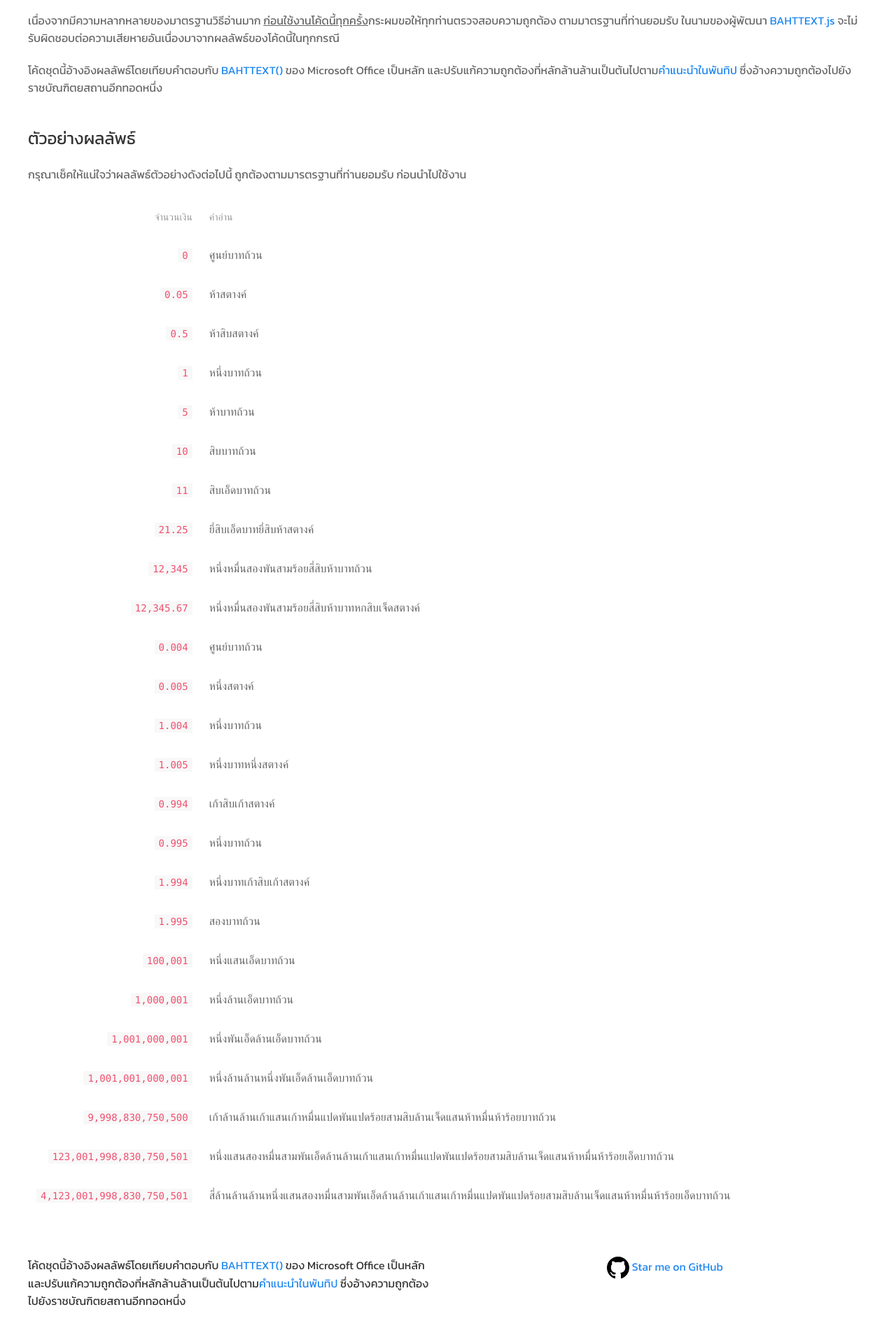
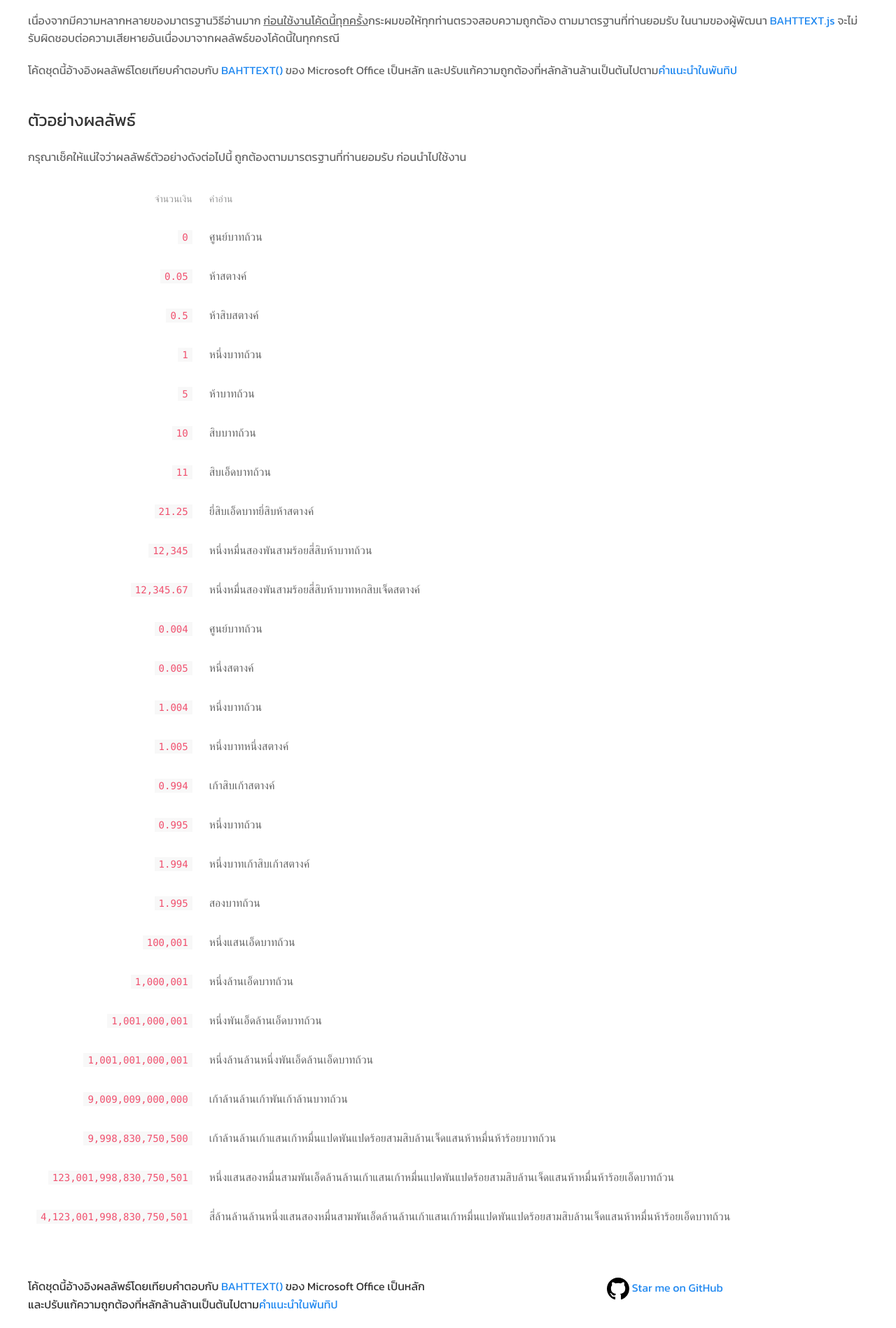
Before and after one commit to earthchie/BAHTTEXT.js, a plain HTML site: page index.html in a window 1280 px wide. Shown: the part 344-2242 px from the top of the page at 70% size. Drawn offline with nearby package versions, Linux system fonts and the light colour scheme.

Commit message:
1.1.3 - fix bugs

```diff
--- a/BAHTTEXT.js
+++ b/BAHTTEXT.js
@@ -1,6 +1,6 @@
 /**
  * @name BAHTTEXT.js
- * @version 1.1.2
+ * @version 1.1.3
  * @update April 26, 2017
  * @website: https://github.com/earthchie/BAHTTEXT.js
  * @author Earthchie http://www.earthchie.com/
@@ -68,10 +68,12 @@ function BAHTTEXT(num, suffix) {
                 parts = num.split('').reverse().join('').match(/\d{1,6}/g).map(function (part) {
                     return part.split('').reverse().join('');
                 });
-
+                console.log(parts);
                 // join parts
                 for (i = 0; i < parts.length; i = i + 1) {
-                    text = BAHTTEXT(parts[i], 'ล้าน'.repeat(i)) + text;
+                    if(parseInt(parts[i], 10)){
+                        text = BAHTTEXT(parts[i], 'ล้าน'.repeat(i)) + text;
+                    }
                 }
 
                 return text + suffix;
--- a/index.html
+++ b/index.html
@@ -40,7 +40,7 @@
         <h3>โปรดทราบ</h3>
         <p>เนื่องจากมีความหลากหลายของมาตรฐานวิธีอ่านมาก <u>ก่อนใช้งานโค้ดนี้ทุกครั้ง</u>กระผมขอให้ทุกท่านตรวจสอบความถูกต้อง ตามมาตรฐานที่ท่านยอมรับ ในนามของผู้พัฒนา <a href="https://github.com/earthchie/BAHTTEXT.js" target="_blank">BAHTTEXT.js</a> จะไม่รับผิดชอบต่อความเสียหายอันเนื่องมาจากผลลัพธ์ของโค้ดนี้ในทุกกรณี</p>
 
-        <p>โค้ดชุดนี้อ้างอิงผลลัพธ์โดยเทียบคำตอบกับ <a href="https://support.office.com/en-us/article/BAHTTEXT-function-5ba4d0b4-abd3-4325-8d22-7a92d59aab9c" target="_blank">BAHTTEXT()</a> ของ Microsoft Office เป็นหลัก และปรับแก้ความถูกต้องที่หลักล้านล้านเป็นต้นไปตาม<a href="https://pantip.com/topic/34967540#comment16" target="_blank">คำแนะนำในพันทิป</a> ซึ่งอ้างความถูกต้องไปยังราชบัณฑิตยสถานอีกทอดหนึ่ง</p>
+        <p>โค้ดชุดนี้อ้างอิงผลลัพธ์โดยเทียบคำตอบกับ <a href="https://support.office.com/en-us/article/BAHTTEXT-function-5ba4d0b4-abd3-4325-8d22-7a92d59aab9c" target="_blank">BAHTTEXT()</a> ของ Microsoft Office เป็นหลัก และปรับแก้ความถูกต้องที่หลักล้านล้านเป็นต้นไปตาม<a href="https://pantip.com/topic/34967540#comment16" target="_blank">คำแนะนำในพันทิป</a></p>
 
         <h3>ตัวอย่างผลลัพธ์</h3>
         <p>กรุณาเช็คให้แน่ใจว่าผลลัพธ์ตัวอย่างดังต่อไปนี้ ถูกต้องตามมารตรฐานที่ท่านยอมรับ ก่อนนำไปใช้งาน</p>
@@ -65,7 +65,7 @@
         <div class="uk-grid">
             <div class="uk-width-1-2@m uk-h2">
 
-                <p>โค้ดชุดนี้อ้างอิงผลลัพธ์โดยเทียบคำตอบกับ <a href="https://support.office.com/en-us/article/BAHTTEXT-function-5ba4d0b4-abd3-4325-8d22-7a92d59aab9c" target="_blank">BAHTTEXT()</a> ของ Microsoft Office เป็นหลัก และปรับแก้ความถูกต้องที่หลักล้านล้านเป็นต้นไปตาม<a href="https://pantip.com/topic/34967540#comment16" target="_blank">คำแนะนำในพันทิป</a> ซึ่งอ้างความถูกต้องไปยังราชบัณฑิตยสถานอีกทอดหนึ่ง</p>
+                <p>โค้ดชุดนี้อ้างอิงผลลัพธ์โดยเทียบคำตอบกับ <a href="https://support.office.com/en-us/article/BAHTTEXT-function-5ba4d0b4-abd3-4325-8d22-7a92d59aab9c" target="_blank">BAHTTEXT()</a> ของ Microsoft Office เป็นหลัก และปรับแก้ความถูกต้องที่หลักล้านล้านเป็นต้นไปตาม<a href="https://pantip.com/topic/34967540#comment16" target="_blank">คำแนะนำในพันทิป</a></p>
 
             </div>
             <div class="uk-width-1-2@m uk-text-center uk-h2">
@@ -119,6 +119,7 @@
                 '1,000,001',
                 '1,001,000,001',
                 '1,001,001,000,001',
+                '9,009,009,000,000',
                 '9,998,830,750,500',
                 '123,001,998,830,750,501',
                 '4,123,001,998,830,750,501',
```
Also changed, not shown: BAHTTEXT.min.js, 1 other file.
